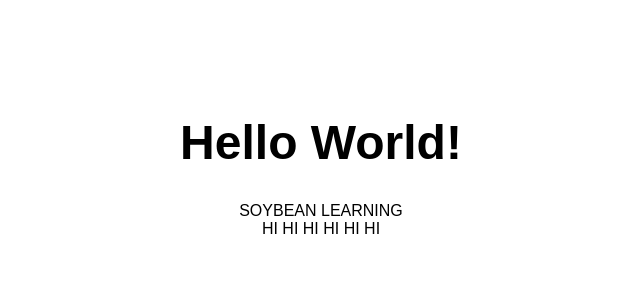
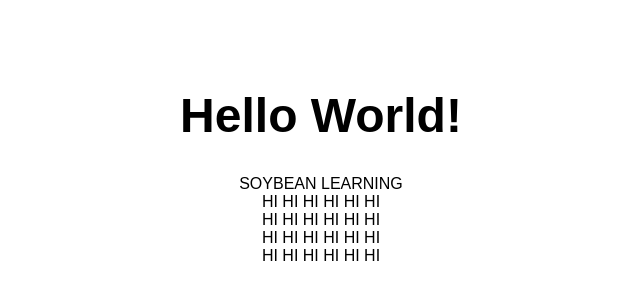
Before and after one commit to chrisk177/pwa-test, a plain HTML site: page index.html in a window 1280 px wide. Shown: the part 240-540 px from the top of the page, without its empty margins (319-959 px from the left). Drawn offline with Linux system fonts and the light colour scheme; files that its build step writes are made by us from their sources.

Commit message:
adding spaces

```diff
--- a/index.html
+++ b/index.html
@@ -1,15 +1,21 @@
 <!doctype html>
 <html lang="en">
+
 <head>
   <meta charset="utf-8">
   <title>Hello World</title>
   <link rel="stylesheet" href="css/style.css">
   <meta name="viewport" content="width=device-width, initial-scale=1.0">
+
 <body class="fullscreen">
   <div class="container">
     <h1 class="title">Hello World!</h1>
     <div>SOYBEAN LEARNING</div>
     <div>HI HI HI HI HI HI</div>
+    <div>HI HI HI HI HI HI</div>
+    <div>HI HI HI HI HI HI</div>
+    <div>HI HI HI HI HI HI</div>
   </div>
 </body>
+
 </html>
```
